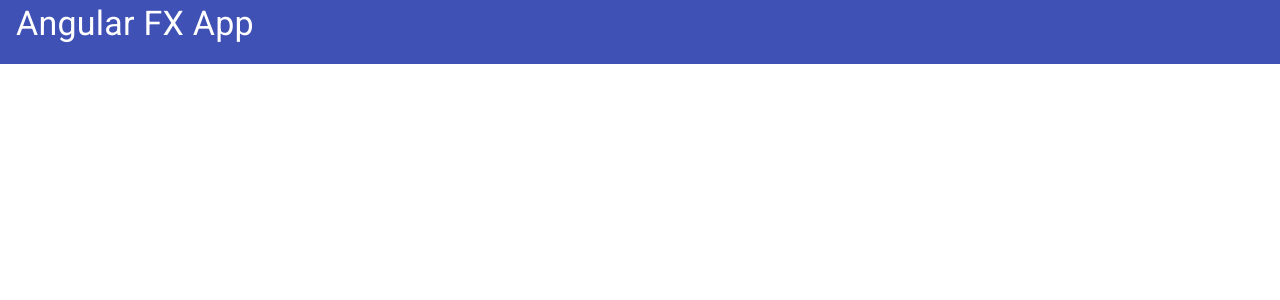
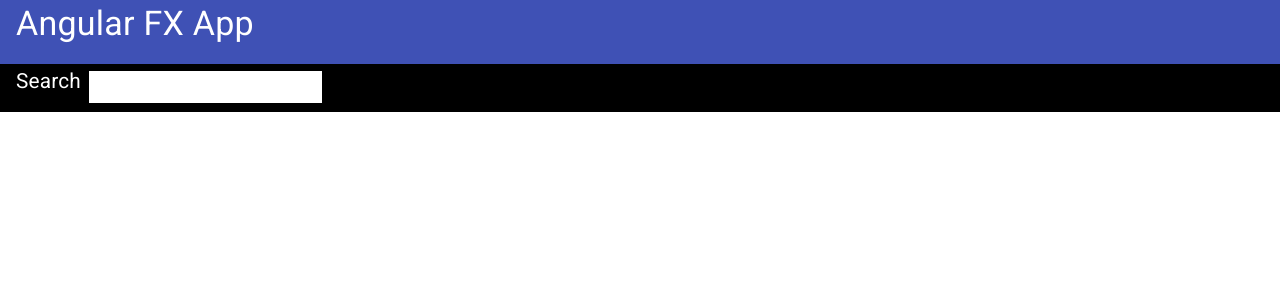
Before and after one commit to Zendo93/angular-fx-app, an Angular app: page / in a window 1280 px wide. Shown: the top 300 px of the page. Built offline with nearby package versions, Linux system fonts and the light colour scheme.

Commit message:
included search-bar

```diff
--- a/src/app/app.component.html
+++ b/src/app/app.component.html
@@ -1 +1,2 @@
 <app-header></app-header>
+<app-search-bar></app-search-bar>
```
